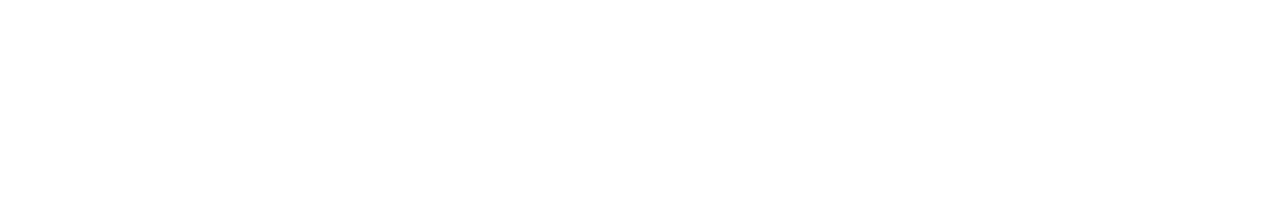
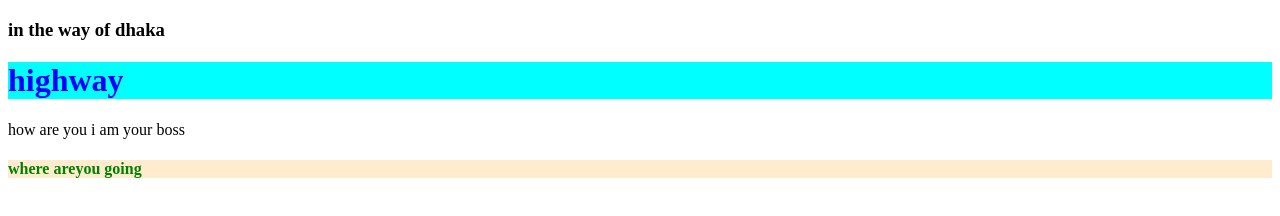
Before and after one commit to ArmanAru07/project-repo, a plain HTML site: page index.html in a window 1280 px wide. Drawn offline with Linux system fonts and the light colour scheme.

Commit message:
css file

```diff
--- a/index.html
+++ b/index.html
@@ -5,6 +5,13 @@
     <meta http-equiv="X-UA-Compatible" content="IE=edge">
     <meta name="viewport" content="width=device-width, initial-scale=1.0">
     <title>My first ripo</title>
+    <link rel="stylesheet" href="style.css">
+    <h3>in the way of dhaka</h3>
+    <h1>highway</h1>
+    <p>how are you
+        i am your boss
+    </p>
+    <h4>where areyou going</h4>
 </head>
 <body>
 
--- /dev/null
+++ b/style.css
@@ -0,0 +1,8 @@
+h1{
+    color: blue;
+    background-color: aqua;
+}
+h4{
+    color: green;
+    background-color: blanchedalmond;
+}
```
